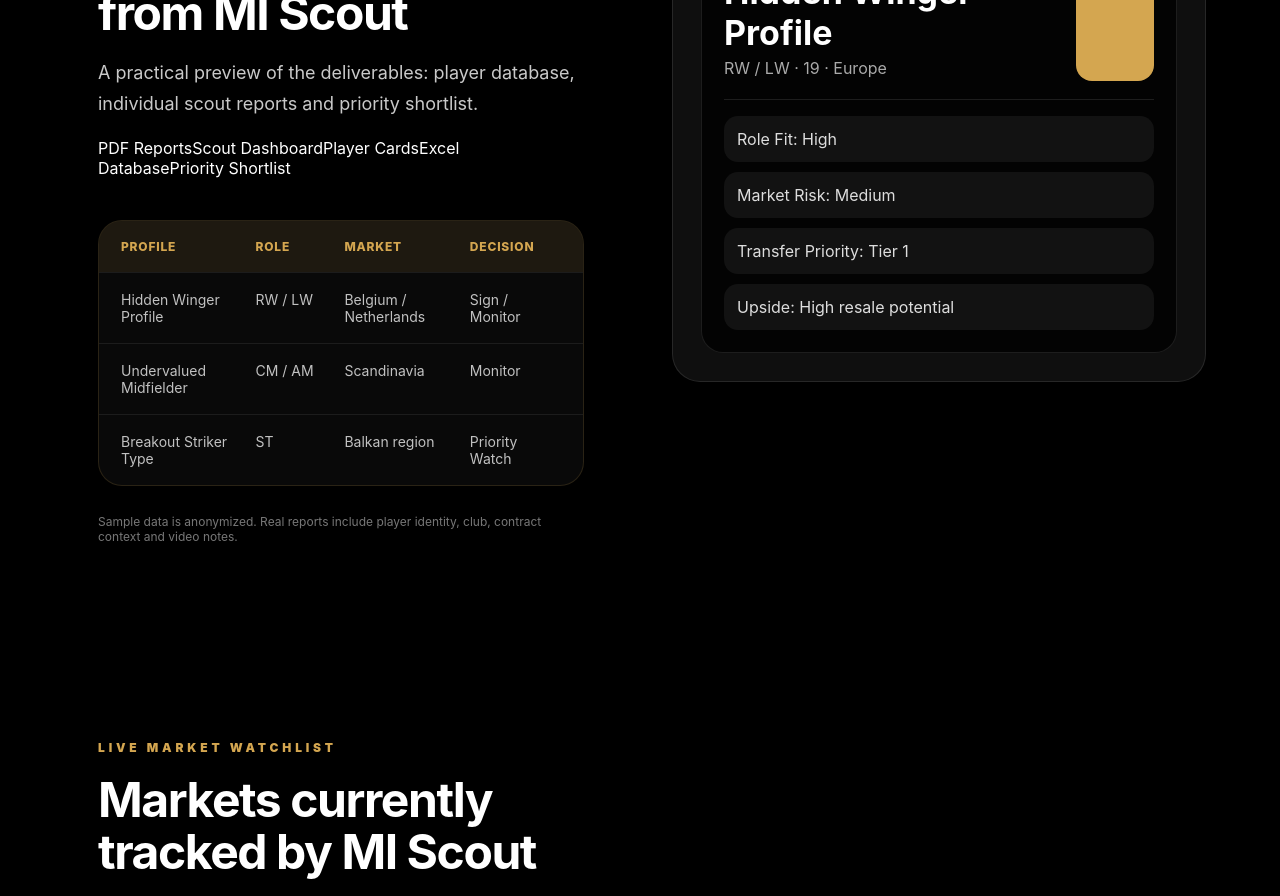
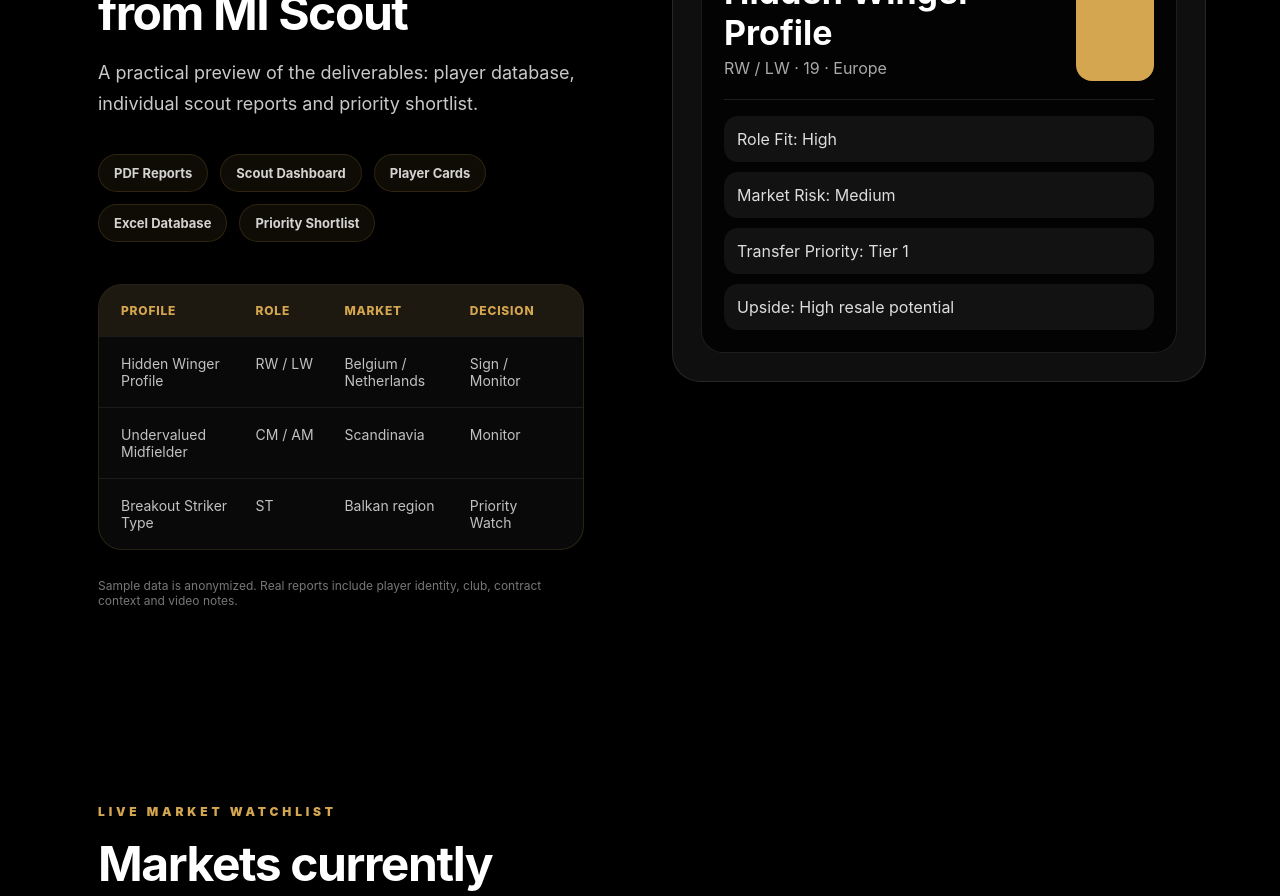
Before and after one commit to miscoutpro/mi-scout-site, a React (Vite) app: page / in a window 1280 px wide. Shown: the part 2400-3296 px from the top of the page. Built offline with nearby package versions, Linux system fonts and the light colour scheme.

Commit message:
Update styles.css

```diff
--- a/src/styles.css
+++ b/src/styles.css
@@ -478,3 +478,19 @@
   color: rgba(255,255,255,0.66);
   line-height: 1.6;
 }
+.preview-proof-bar {
+  margin-top: 34px;
+  display: flex;
+  flex-wrap: wrap;
+  gap: 12px;
+}
+
+.preview-proof-bar span {
+  padding: 10px 15px;
+  border-radius: 999px;
+  border: 1px solid rgba(212,166,80,0.16);
+  background: rgba(212,166,80,0.07);
+  color: rgba(255,255,255,0.82);
+  font-size: 13px;
+  font-weight: 700;
+}
```
